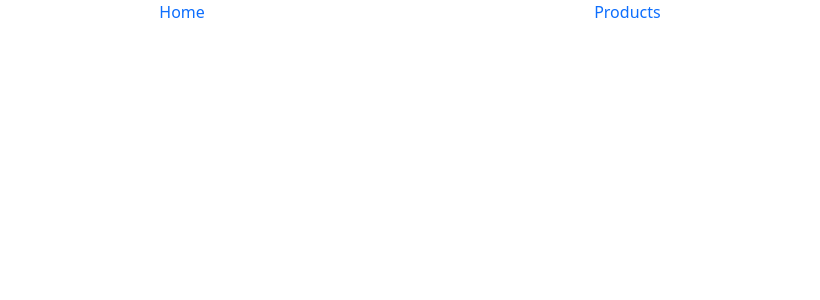
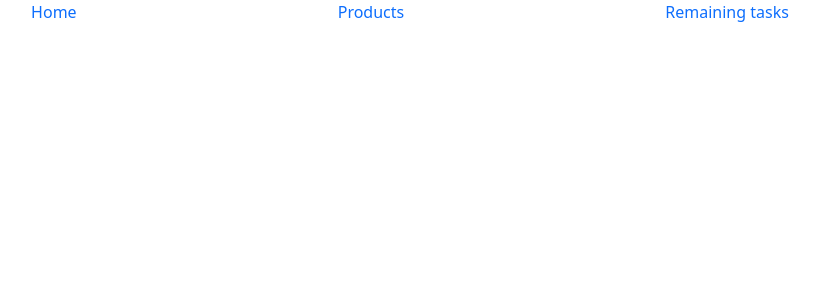
Before and after one commit to Vishnusodinapalli939/react_app1, a React (Create React App) app in the folder table/: page / in a window 1280 px wide. Before the commit this address had no page. Shown: the top 300 px of the page, without its empty margins (230-1050 px from the left). Built offline with nearby package versions, Linux system fonts and the light colour scheme.

Commit message:
dynamic routing1

```diff
--- a/table/src/index.js
+++ b/table/src/index.js
@@ -26,15 +26,17 @@ root.render(
       <div style={{ display: "flex", justifyContent: "space-evenly" }}>
         <Link className="link" to="/home">Home</Link>
         <Link className="link" to="/products">Products</Link>
+        <Link className="link" to="/remaining">Remaining tasks</Link>
       </div>
       <Routes>
         <Route path="/home" element={<Home/>}></Route>
         <Route path="/products" element={<ProductList/>}/>
         <Route path="/products/:id" element={<ProductDetails/>}/>
+        <Route path='/remaining' element={<App/>}/>
       </Routes>
     </Router>
 
-
+  {/* <App/> */}
     {/* movie list using Dynamic Routing */}
     {/* <Router>
       <div style={{ display: "flex", justifyContent: "space-evenly" }}>
```
